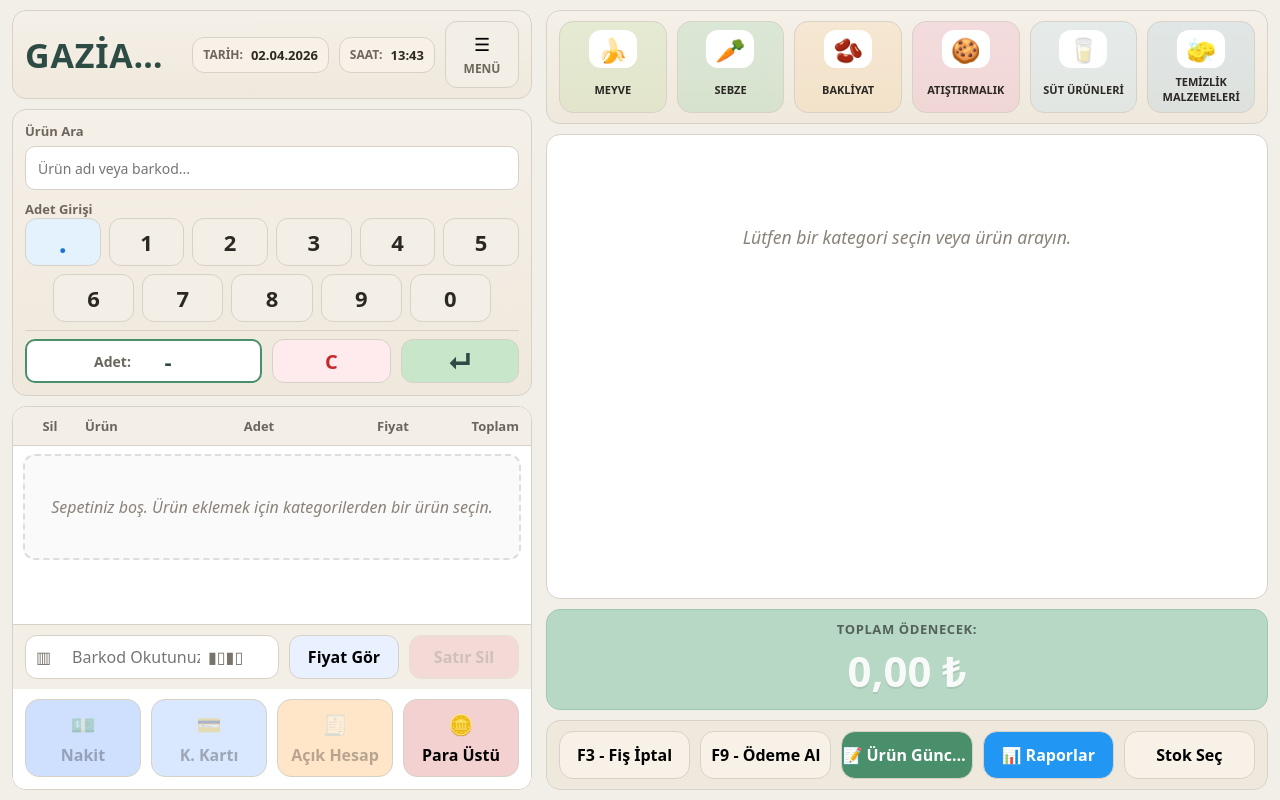
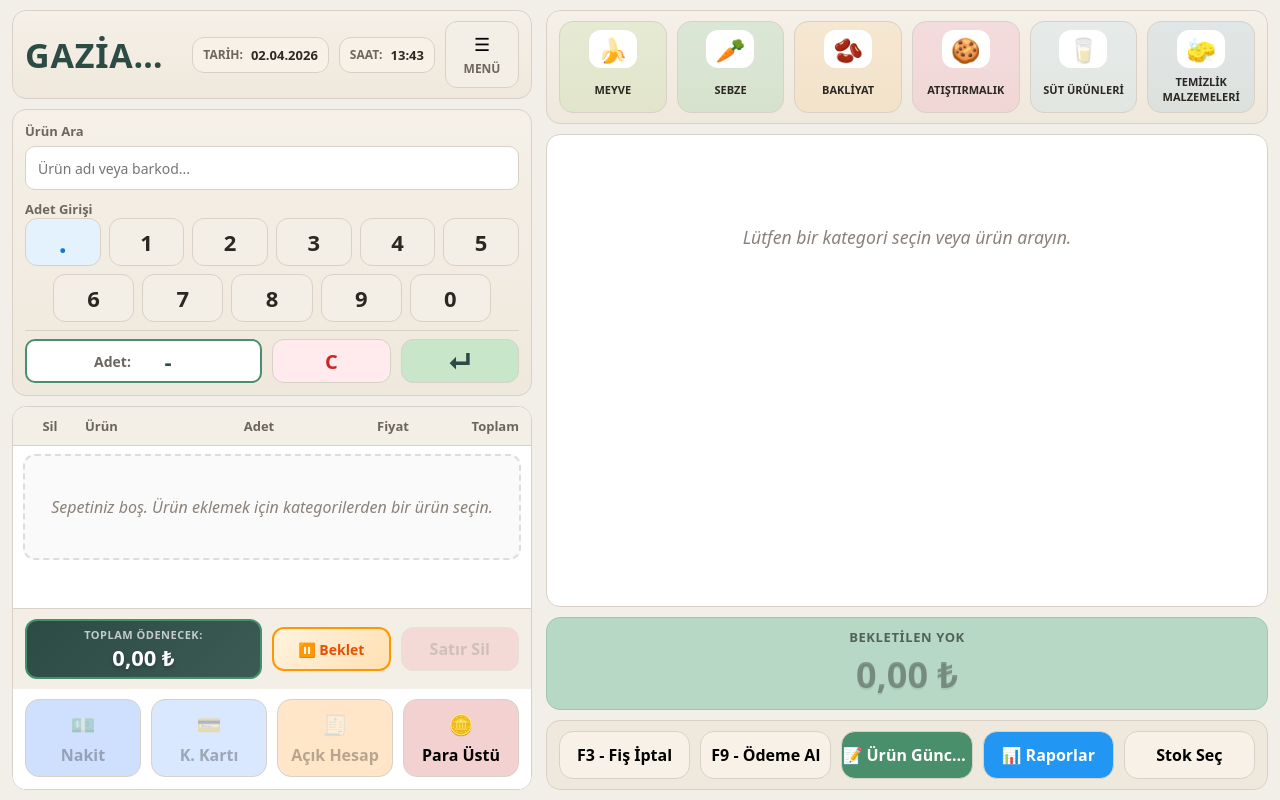
Before and after one commit to EsraKeskin42/market-sistem, a React (Vite) app: page / in a window 1280 px wide. Built offline with nearby package versions, Linux system fonts and the light colour scheme.

Commit message:
Implement cart hold functionality in App component: add state management for held cart, enhance total calculations for held items, and update UI to reflect held cart status. Streamline button interactions for better user experience.

```diff
--- a/src/App.css
+++ b/src/App.css
@@ -7,7 +7,6 @@
   padding: 0;
 }
 
-/* BU KISIM KRİTİK: html/body/#root yükseklik zinciri */
 html,
 body,
 #root {
@@ -27,8 +26,6 @@ body,
 .posGrid {
   height: 100%;
   display: grid;
-  /* Sol panel sabit 520px, sağ panel kalan alanı alır.
-     minmax(0,1fr) taşmayı önler */
   grid-template-columns: 520px minmax(0, 1fr);
   column-gap: 14px;
   padding: 10px 12px;
@@ -53,12 +50,10 @@ body,
   display: grid;
   grid-template-rows: auto auto 1fr;
   gap: 10px;
-  /* Sütun genişliğinden taşmayı engelle */
   max-width: 100%;
   overflow: hidden;
 }
 
-/* Marka / başlık satırı */
 .brandRow {
   display: grid;
   grid-template-columns: 1fr auto auto;
@@ -68,7 +63,6 @@ body,
   background: linear-gradient(#f5f0e8, #efe8dc);
   border: 1px solid var(--stroke, #d9d3c8);
   border-radius: 14px;
-  /* Taşmayı kes */
   min-width: 0;
   overflow: hidden;
 }
@@ -78,7 +72,6 @@ body,
   letter-spacing: 0.8px;
   font-size: 34px;
   color: #2d4b45;
-  /* Uzun şehir isimlerinde kırılsın */
   overflow: hidden;
   text-overflow: ellipsis;
   white-space: nowrap;
@@ -142,7 +135,6 @@ body,
    YENİ TUŞ TAKIMI DÜZENİ - 3 SIRA + ADET/C/ENTER ALT SATIR
    ═══════════════════════════════════════════════════════════════ */
 
-/* Ana konteyner: Arama + Tuş Takımı */
 .searchKeypadRow {
   display: grid;
   grid-template-rows: auto auto;
@@ -155,7 +147,6 @@ body,
   overflow: hidden;
 }
 
-/* Ürün arama bölümü */
 .searchSection {
   min-width: 0;
 }
@@ -184,12 +175,10 @@ body,
   font-size: 14px;
 }
 
-/* Tuş takımı bölümü */
 .keypadSection {
   min-width: 0;
 }
 
-/* 3 sıralı tuş takımı konteyneri (2 üst sıra sayı tuşları) */
 .keypadThreeRow {
   display: grid;
   grid-template-rows: repeat(2, 1fr);
@@ -197,20 +186,17 @@ body,
   margin-bottom: 8px;
 }
 
-/* Her bir tuş sırası */
 .keypadRow {
   display: grid;
   grid-template-columns: repeat(6, 1fr);
   gap: 8px;
 }
 
-/* 5 tuşlu sıra (6-7-8-9-0) - ortada hizalı */
 .keypadRow.fiveKeys {
   grid-template-columns: repeat(5, 1fr);
-  padding: 0 28px; /* Kenarlardan boşluk, 6 tuşlu sırayla hizalama */
+  padding: 0 28px;
 }
 
-/* Tuş butonları - Yeni stil */
 .keypadBtn {
   height: 48px;
   border-radius: 12px;
@@ -237,7 +223,6 @@ body,
   box-shadow: 0 2px 4px rgba(0,0,0,0.1);
 }
 
-/* Nokta (.) butonu */
 .dotBtn {
   background: #e3f2fd !important;
   color: #1976d2 !important;
@@ -249,7 +234,6 @@ body,
   background: #bbdefb !important;
 }
 
-/* C (Clear) butonu */
 .clearBtn {
   background: #ffebee !important;
   color: #c62828 !important;
@@ -260,7 +244,6 @@ body,
   background: #ffcdd2 !important;
 }
 
-/* Enter butonu */
 .enterBtn {
   background: #c8e6c9 !important;
   color: #2d4b45 !important;
@@ -272,13 +255,11 @@ body,
   background: #a5d6a7 !important;
 }
 
-/* Orta boy C ve Enter butonları */
 .keypadBtn.medium {
   height: 44px;
   font-size: 20px;
 }
 
-/* Alt satır: Adet + C + Enter */
 .bottomKeypadRow {
   display: grid;
   grid-template-columns: 2fr 1fr 1fr;
@@ -288,7 +269,6 @@ body,
   border-top: 1px solid var(--stroke, #d9d3c8);
 }
 
-/* Kompakt adet gösterimi */
 .qtyDisplayCompact {
   display: flex;
   align-items: center;
@@ -315,31 +295,27 @@ body,
   text-align: center;
 }
 
-/* ESKİ TUŞ TAKIMI STİLLERİ - KALDIRILDI/YERİNE YENİLERİ KONULDU */
 .keypad {
-  display: none; /* Eski tuş takımı gizlendi */
+  display: none;
 }
 
 .quantityDisplay {
-  display: none; /* Eski adet gösterimi gizlendi */
+  display: none;
 }
 
 .quantityDisplayRow {
-  display: none; /* Eski adet satırı gizlendi */
+  display: none;
 }
 
 /* ====================== SEPET GÜNCELLEMELERİ ====================== */
 
-/* Sepet (cart) */
 .cart {
   display: grid;
-  /* cartHead | cartRows(flex) | cartItemCount | barcodeRow | payRow */
   grid-template-rows: auto 1fr auto auto auto;
   background: var(--panel-bg, #faf7f2);
   border: 1px solid var(--stroke, #d9d3c8);
   border-radius: 14px;
   overflow: hidden;
-  /* Kendi yüksekliğini grid hücresine sığdır */
   min-height: 0;
 }
 
@@ -350,7 +326,6 @@ body,
   flex-shrink: 0;
 }
 
-/* Başlık sütunları - DÜZGÜN HİZALAMA */
 .cartCols {
   display: grid;
   grid-template-columns: 50px 1fr 80px 100px 100px;
@@ -362,13 +337,12 @@ body,
   text-align: center;
 }
 
-.cartCols span:nth-child(1) { text-align: center; } /* Sil */
-.cartCols span:nth-child(2) { text-align: left; }   /* Ürün */
-.cartCols span:nth-child(3) { text-align: center; }   /* Adet */
-.cartCols span:nth-child(4) { text-align: right; }    /* Fiyat */
-.cartCols span:nth-child(5) { text-align: right; }    /* Toplam */
+.cartCols span:nth-child(1) { text-align: center; }
+.cartCols span:nth-child(2) { text-align: left; }
+.cartCols span:nth-child(3) { text-align: center; }
+.cartCols span:nth-child(4) { text-align: right; }
+.cartCols span:nth-child(5) { text-align: right; }
 
-/* Kaydırılabilir ürün listesi */
 .cartRows {
   overflow-y: auto;
   overflow-x: hidden;
@@ -377,7 +351,6 @@ body,
   min-height: 0;
 }
 
-/* KOMPAKT SEPET SATIRI - DÜZGÜN HİZALAMA */
 .cartRow.compact {
   display: grid;
   grid-template-columns: 50px 1fr 80px 100px 100px;
@@ -390,12 +363,10 @@ body,
   align-items: center;
 }
 
-/* Sil butonu hücresi */
 .cartRow.compact > button {
   justify-self: center;
 }
 
-/* Sadece ürün ismi - ikon yok */
 .cartNameCompact {
   display: flex;
   align-items: center;
@@ -403,7 +374,6 @@ body,
   overflow: hidden;
 }
 
-/* Kompakt ürün ismi */
 .productNameCompact {
   font-size: 14px;
   font-weight: 700;
@@ -417,7 +387,6 @@ body,
   white-space: nowrap;
 }
 
-/* Adet kontrol butonları - ortada */
 .cartControls.compact {
   display: flex;
   flex-direction: column;
@@ -446,7 +415,6 @@ body,
   transform: scale(1.05);
 }
 
-/* Fiyat bölümü - sağa hizalı */
 .cartCalc.compact {
   display: flex;
   flex-direction: column;
@@ -473,7 +441,6 @@ body,
   color: #8a8278;
 }
 
-/* Sil butonu */
 .deleteBtn.mini.small {
   width: 36px;
   height: 36px;
@@ -495,7 +462,6 @@ body,
   transform: scale(1.1);
 }
 
-/* YENİ: Ürün Sayısı Bilgisi */
 .cartItemCount {
   display: flex;
   align-items: center;
@@ -522,7 +488,6 @@ body,
   border: 1px solid #d9d3c8;
 }
 
-/* Boş sepet mesajı */
 .emptyCartMessage {
   padding: 40px 20px;
   text-align: center;
@@ -534,42 +499,19 @@ body,
   border: 2px dashed #ddd;
 }
 
-/* Barkod satırı */
 .barcodeRow {
   display: grid;
-  grid-template-columns: 1fr 110px 110px;
+  grid-template-columns: 2fr 1fr 1fr;
   gap: 10px;
   padding: 10px 12px;
   background: #f4efe6;
   border-top: 1px solid var(--stroke, #d9d3c8);
   flex-shrink: 0;
+  align-items: center;
 }
 
 .barcodeInput {
-  display: grid;
-  grid-template-columns: 28px 1fr 60px;
-  align-items: center;
-  gap: 8px;
-  height: 44px;
-  padding: 0 10px;
-  border-radius: 12px;
-  background: #ffffff;
-  border: 1px solid var(--stroke, #d9d3c8);
-  min-width: 0;
-}
-
-.barcodeInput input {
-  border: none;
-  outline: none;
-  height: 100%;
-  min-width: 0;
-}
-
-.barcodeIcon,
-.barcodePict {
-  color: #6a655d;
-  font-weight: 900;
-  opacity: 0.9;
+  display: none;
 }
 
 .softBtn {
@@ -585,7 +527,6 @@ body,
   background: #f4c7c7;
 }
 
-/* Ödeme butonları */
 .payRow {
   display: grid;
   grid-template-columns: repeat(4, 1fr);
@@ -618,7 +559,6 @@ body,
 /* ── SAĞ PANEL ────────────────────────────────────────────────── */
 .right {
   display: grid;
-  /* cats | productsWrap | totalBar | bottomBar */
   grid-template-rows: auto 1fr auto auto;
   gap: 10px;
   min-width: 0;
@@ -626,7 +566,6 @@ body,
   overflow: hidden;
 }
 
-/* Kategori butonları */
 .cats {
   display: grid;
   grid-template-columns: repeat(6, minmax(0, 1fr));
@@ -687,13 +626,11 @@ body,
   color: #2b2823;
   text-align: center;
   white-space: pre-line;
-  /* Uzun etiketlerin taşmasını önle */
   overflow: hidden;
   text-overflow: ellipsis;
   width: 100%;
 }
 
-/* Ürün alanı */
 .productsWrap {
   min-width: 0;
   min-height: 0;
@@ -750,7 +687,7 @@ body,
   color: #2b2823;
 }
 
-/* Toplam bar - Sol paneldeki butonlarla aynı hizada */
+/* SAĞ PANEL - Toplam Bar: Sadece bekletilen ürünler gösterilir */
 .totalBar {
   display: grid;
   grid-template-columns: 1fr;
@@ -764,7 +701,6 @@ body,
   overflow: hidden;
 }
 
-/* Sadece toplam ödenecek gösterimi */
 .totalBar .totalMid {
   display: grid;
   justify-items: center;
@@ -788,7 +724,28 @@ body,
   white-space: nowrap;
 }
 
-/* Alt buton çubuğu - Sayfanın en altında */
+/* Bekletilen toplam için özel renk (turuncu) */
+.totalValue.held {
+  color: #e65100;
+  text-shadow: 0 2px 0 rgba(230, 81, 0, 0.15);
+}
+
+/* Boş bekletme durumu için gri renk */
+.totalValue.empty {
+  color: rgba(0, 0, 0, 0.3);
+  font-size: 36px;
+}
+
+/* Bekletilen ürün sayısı */
+.heldItemCount {
+  font-size: 14px;
+  font-weight: 700;
+  color: #6a655d;
+  background: rgba(255, 255, 255, 0.6);
+  padding: 4px 12px;
+  border-radius: 8px;
+}
+
 .bottomBar {
   display: grid;
   grid-template-columns: repeat(5, minmax(0, 1fr));
@@ -814,7 +771,6 @@ body,
   white-space: nowrap;
 }
 
-/* Boş ürün mesajı */
 .emptyProducts {
   grid-column: 1 / -1;
   padding: 80px 20px;
@@ -823,3 +779,69 @@ body,
   font-size: 1.1rem;
   font-style: italic;
 }
+
+/* ═══════════════════════════════════════════════════════════════
+   YENİ BEKLET (HOLD) ÖZELLİKLERİ İÇİN EKLENEN STILLER
+   ═══════════════════════════════════════════════════════════════ */
+
+.totalDisplayBox {
+  display: flex;
+  flex-direction: column;
+  align-items: center;
+  justify-content: center;
+  height: 60px;
+  padding: 8px 16px;
+  background: linear-gradient(135deg, #2d4b45 0%, #3d5b55 100%);
+  border-radius: 12px;
+  border: 2px solid #4a8f6b;
+  min-width: 0;
+  flex: 1;
+}
+
+.totalDisplayLabel {
+  font-size: 11px;
+  font-weight: 700;
+  color: rgba(255, 255, 255, 0.7);
+  letter-spacing: 0.5px;
+  text-transform: uppercase;
+}
+
+.totalDisplayValue {
+  font-size: 22px;
+  font-weight: 900;
+  color: #ffffff;
+  text-shadow: 0 2px 4px rgba(0, 0, 0, 0.3);
+}
+
+.holdBtn {
+  background: linear-gradient(135deg, #fff3e0 0%, #ffe0b2 100%) !important;
+  color: #e65100 !important;
+  font-weight: 900 !important;
+  font-size: 14px !important;
+  border: 2px solid #ff9800 !important;
+  transition: all 0.2s ease !important;
+}
+
+.holdBtn:hover {
+  background: linear-gradient(135deg, #ffe0b2 0%, #ffcc80 100%) !important;
+  transform: translateY(-2px);
+  box-shadow: 0 4px 12px rgba(255, 152, 0, 0.3);
+}
+
+.holdBtn.active {
+  background: linear-gradient(135deg, #e8f5e9 0%, #c8e6c9 100%) !important;
+  color: #2e7d32 !important;
+  border: 2px solid #4caf50 !important;
+  animation: pulse 1.5s infinite;
+}
+
+@keyframes pulse {
+  0%, 100% { box-shadow: 0 0 0 0 rgba(76, 175, 80, 0.4); }
+  50% { box-shadow: 0 0 0 8px rgba(76, 175, 80, 0); }
+}
+
+.emptyCartMessage.holding {
+  background: #fff8e1;
+  border: 2px dashed #ffa000;
+  color: #e65100;
+}
--- a/src/App.tsx
+++ b/src/App.tsx
@@ -27,6 +27,9 @@ function App() {
   const [quantityInput, setQuantityInput] = useState('');
   const [now, setNow] = useState(() => new Date());
   const [cart, setCart] = useState<CartItem[]>([]);
+
+  // Bekletilmiş sepet state'i
+  const [heldCart, setHeldCart] = useState<CartItem[] | null>(null);
 
   const [selectedCartIndex, setSelectedCartIndex] = useState<number | null>(null);
   const [paymentModal, setPaymentModal] = useState<PaymentType>(null);
@@ -240,6 +243,24 @@ function App() {
     }
   };
 
+  // Beklet fonksiyonu - sepeti beklet veya geri yükle
+  const handleHoldCart = () => {
+    if (heldCart === null) {
+      // Sepeti beklet
+      if (cart.length > 0) {
+        setHeldCart([...cart]);
+        setCart([]);
+        setSelectedCartIndex(null);
+      }
+    } else {
+      // Bekletilen sepeti geri yükle
+      setCart(heldCart);
+      setHeldCart(null);
+      setSelectedCartIndex(null);
+    }
+  };
+
+  // Mevcut sepet toplamı (SOL PANEL - Sepetteki ürünler)
   const totals = useMemo(() => {
     const subtotal = cart.reduce((sum, item) => sum + item.numericPrice * item.qty, 0);
     const tax = subtotal * 0.08;
@@ -254,6 +275,21 @@ function App() {
     };
   }, [cart]);
 
+  // Bekletilen sepet toplamı (SAĞ PANEL - Bekletilen ürünler)
+  const heldTotals = useMemo(() => {
+    if (!heldCart || heldCart.length === 0) return null;
+    const subtotal = heldCart.reduce((sum, item) => sum + item.numericPrice * item.qty, 0);
+    const tax = subtotal * 0.08;
+    const total = subtotal + tax;
+
+    return {
+      subtotal: subtotal.toFixed(2).replace('.', ','),
+      tax: tax.toFixed(2).replace('.', ','),
+      total: total.toFixed(2).replace('.', ','),
+      totalItems: heldCart.reduce((sum, item) => sum + item.qty, 0)
+    };
+  }, [heldCart]);
+
   const handleKeypad = (key: string) => {
     if (key === 'C') {
       setQuantityInput('');
@@ -267,7 +303,6 @@ function App() {
       }
       addToCart(activeProducts[0], qty);
     } else {
-      // Nokta veya rakam ekle
       setQuantityInput(prev => (prev + key).slice(0, 5));
     }
   };
@@ -429,9 +464,7 @@ function App() {
             </button>
           </div>
 
-          {/* YENİ DÜZEN: Arama + Tuş Takımı (3 sıra) + Adet/C/Enter */}
           <div className="searchKeypadRow">
-            {/* Ürün arama barı */}
             <div className="searchSection">
               <label className="field">
                 <div className="fieldLabel">Ürün Ara</div>
@@ -444,11 +477,9 @@ function App() {
               </label>
             </div>
 
-            {/* Tuş takımı - 3 sıra */}
             <div className="keypadSection">
               <div className="fieldLabel">Adet Girişi</div>
               <div className="keypadThreeRow">
-                {/* 1. Sıra: Nokta + 1-2-3-4-5 (6 tuş) */}
                 <div className="keypadRow">
                   <button
                     type="button"
@@ -468,7 +499,6 @@ function App() {
                     </button>
                   ))}
                 </div>
-                {/* 2. Sıra: 6-7-8-9-0 (5 tuş) */}
                 <div className="keypadRow fiveKeys">
                   {['6','7','8','9','0'].map(key => (
                     <button
@@ -483,7 +513,6 @@ function App() {
                 </div>
               </div>
 
-              {/* Alt satır: Adet (kısa) + C + Enter */}
               <div className="bottomKeypadRow">
                 <div className="qtyDisplayCompact">
                   <span className="qtyLabelSmall">Adet:</span>
@@ -507,7 +536,6 @@ function App() {
             </div>
           </div>
 
-          {/* Sepet */}
           <div className="cart">
             <div className="cartHead">
               <div className="cartCols">
@@ -520,8 +548,8 @@ function App() {
             </div>
             <div className="cartRows">
               {cart.length === 0 ? (
-                <div className="emptyCartMessage">
-                  Sepetiniz boş. Ürün eklemek için kategorilerden bir ürün seçin.
+                <div className={`emptyCartMessage ${heldCart ? 'holding' : ''}`}>
+                  {heldCart ? 'Bekletilen sepet geri yüklenmeyi bekliyor. "Beklet" butonuna basarak geri yükleyebilirsiniz.' : 'Sepetiniz boş. Ürün eklemek için kategorilerden bir ürün seçin.'}
                 </div>
               ) : (
                 cart.map((item, index) => {
@@ -600,12 +628,19 @@ function App() {
             )}
 
             <div className="barcodeRow">
-              <div className="barcodeInput">
-                <span className="barcodeIcon" aria-hidden="true">▥</span>
-                <input placeholder="Barkod Okutunuz." />
-                <span className="barcodePict" aria-hidden="true">▮▯▮▯</span>
+              <div className="totalDisplayBox">
+                <span className="totalDisplayLabel">TOPLAM ÖDENECEK:</span>
+                <span className="totalDisplayValue">{totals.total} ₺</span>
               </div>
-              <button className="softBtn" type="button">Fiyat Gör</button>
+
+              <button
+                className={`softBtn holdBtn ${heldCart ? 'active' : ''}`}
+                type="button"
+                onClick={handleHoldCart}
+              >
+                {heldCart ? '⏳ Geri Yükle' : '⏸️ Beklet'}
+              </button>
+
               <button
                 className="softBtn softDanger"
                 type="button"
@@ -697,10 +732,21 @@ function App() {
             </div>
           </div>
 
+          {/* SAĞ PANEL: Sadece bekletilen ürünlerin toplamı gösterilir */}
           <div className="totalBar">
             <div className="totalMid">
-              <div className="totalTitle">TOPLAM ÖDENECEK:</div>
-              <div className="totalValue">{totals.total} ₺</div>
+              {heldTotals ? (
+                <>
+                  <div className="totalTitle">BEKLETİLEN TOPLAM:</div>
+                  <div className="totalValue held">{heldTotals.total} ₺</div>
+                  <div className="heldItemCount">({heldTotals.totalItems} ürün)</div>
+                </>
+              ) : (
+                <>
+                  <div className="totalTitle">BEKLETİLEN YOK</div>
+                  <div className="totalValue empty">0,00 ₺</div>
+                </>
+              )}
             </div>
           </div>
 
@@ -726,7 +772,6 @@ function App() {
         </main>
       </div>
 
-      {/* Tartı Modalı */}
       {scaleModal && (
         <div style={{
           position: 'fixed', inset: 0, background: 'rgba(0,0,0,0.45)',
@@ -816,7 +861,6 @@ function App() {
         </div>
       )}
 
-      {/* Ödeme Fiş Modalı */}
       {paymentModal && (
         <div style={{
           position: 'fixed', inset: 0, background: 'rgba(0,0,0,0.6)',
```
